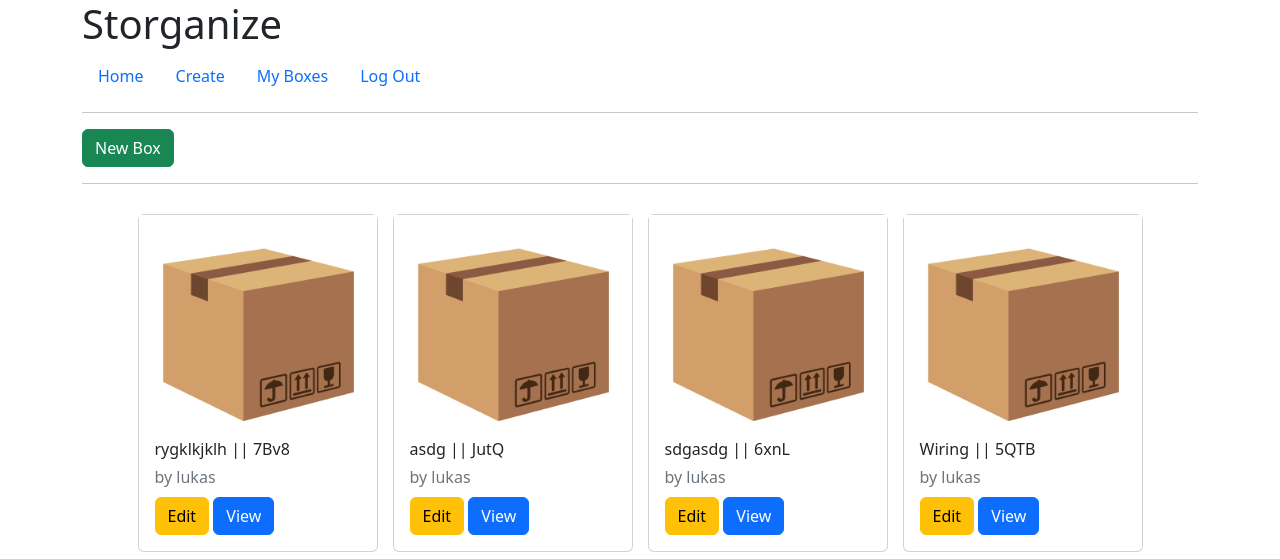
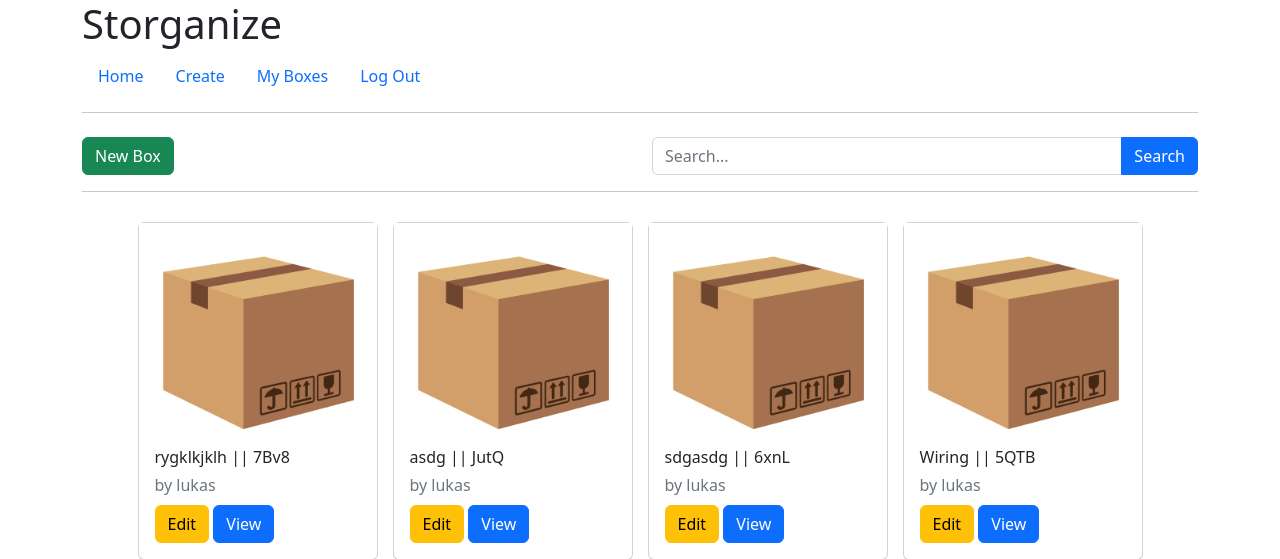
Before and after one commit to lukasgraig/storganize-dev, a Flask app: page /myboxes in a window 1280 px wide. Shown: the top 559 px of the page. Run offline with Flask 2, Linux system fonts and the light colour scheme; a user stored in the database is signed in; data comes from the database, SQL or seed files in the repository.

Commit message:
added search bar into html

```diff
--- a/storganize/templates/storganize_templates/myboxes.html
+++ b/storganize/templates/storganize_templates/myboxes.html
@@ -4,15 +4,32 @@
  <head>
   {% block header %}
   <div class="container">
-    <h1>{% block title %}{% endblock %}</h1>
-    {% if g.user %}
-      <a type="button" class="btn btn-success" class="action" href="{{ url_for('storage.create_box') }}">New Box</a>
+    <div class="row">
+        <h1>{% block title %}{% endblock %}</h1>
+        {% if g.user %}
+
+          <div class="col">
+            <a type="button" class="btn btn-success" class="action" href="{{ url_for('storage.create_box') }}">New Box</a>
+          </div>
+
+          <div class="col">
+            <form method="POST" action="{{url_for('storage.search')}}">
+              {{ form.hidden_tag() }}
+                <div class="input-group">
+                  <input class="form-control mr-1" name="searched" placeholder="Search..." size="15">
+                  <button type="submit" class="input-group-addon btn btn-primary">Search</button>
+                </div>
+            </form>
+          </div>
+
+        {% endif %}
+      </div>
       <hr>
-    {% endif %}
-  {% endblock %}
   </div>
 
+  {% endblock %}
  </head>
+
   <body>
     {% block content %}
       <div class="container serv">
```
